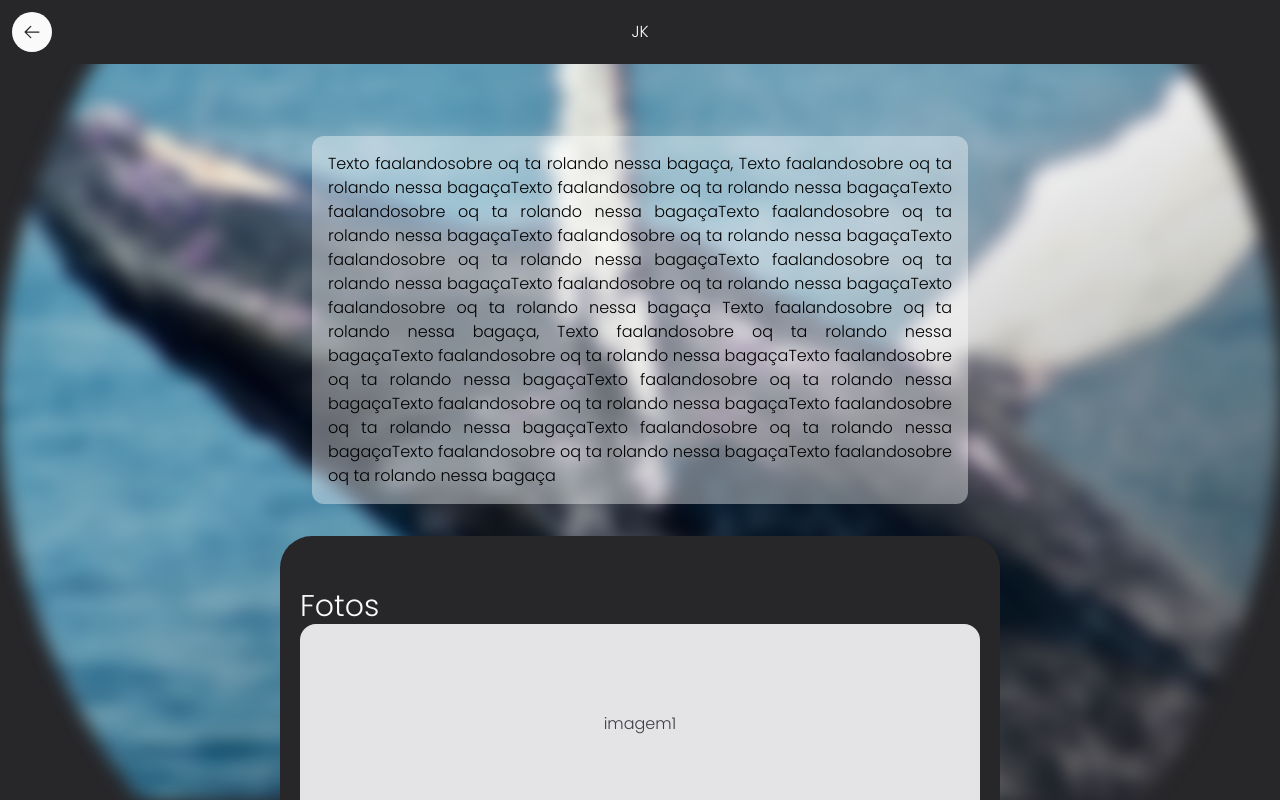
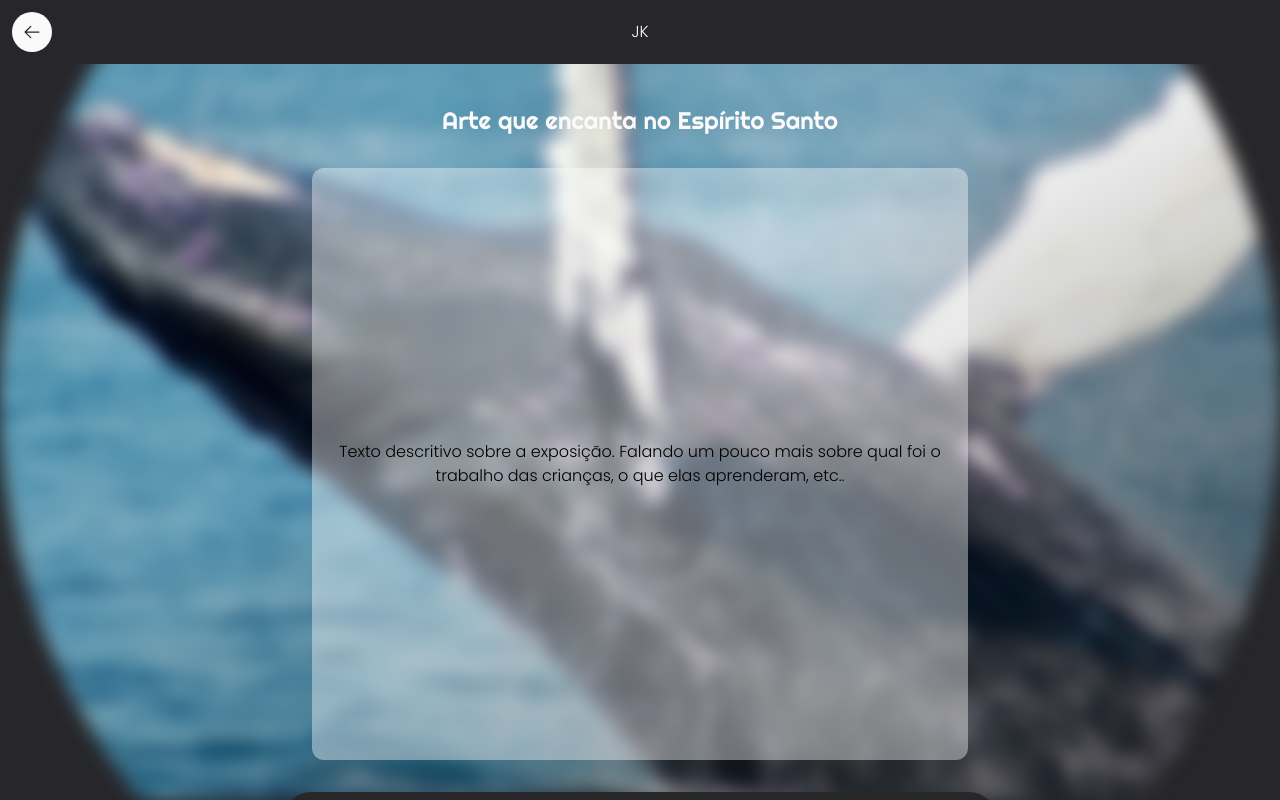
Before and after one commit to juliobissoli/SteamFair, a Next.js app: page /projects/jk in a window 1280 px wide. Built offline with nearby package versions, Linux system fonts and the light colour scheme.

Commit message:
Ajuste de texto

```diff
--- a/app/projects/[id]/page.tsx
+++ b/app/projects/[id]/page.tsx
@@ -4,6 +4,10 @@ import { schoolClasses, SchoolClassesI } from "@/data/schoolClassInfo";
 import { ArrowLeft } from "@phosphor-icons/react";
 import Link from "next/link";
 import { useEffect, useState } from "react";
+import { Righteous } from "next/font/google";
+
+const righteous = Righteous({ subsets: ["latin"], weight: "400" });
+
 
 export default function ProjectDetail({ params }: { params: { id: string } }) {
   const dataClass: SchoolClassesI = {
@@ -52,6 +56,7 @@ export default function ProjectDetail({ params }: { params: { id: string } }) {
           className="h-[100vh] absolute w-full top-0"
         ></div>
         <section className="z-10 absolute flex  items-center py-20 page-wrapper relative h-[100vh]">
+          <header className={`text-center text-2xl ${righteous.className}`}>Arte que encanta no Espírito Santo</header>
           <div
             className="rounded-xl border-zinc-100 border-1 p-4 m-8"
             style={{
@@ -60,23 +65,9 @@ export default function ProjectDetail({ params }: { params: { id: string } }) {
             }}
           >
             <div className="w-full">
-              <p className="text-black text-center text-justify">
-                Texto faalandosobre oq ta rolando nessa bagaça, Texto
-                faalandosobre oq ta rolando nessa bagaçaTexto faalandosobre oq
-                ta rolando nessa bagaçaTexto faalandosobre oq ta rolando nessa
-                bagaçaTexto faalandosobre oq ta rolando nessa bagaçaTexto
-                faalandosobre oq ta rolando nessa bagaçaTexto faalandosobre oq
-                ta rolando nessa bagaçaTexto faalandosobre oq ta rolando nessa
-                bagaçaTexto faalandosobre oq ta rolando nessa bagaçaTexto
-                faalandosobre oq ta rolando nessa bagaça Texto faalandosobre oq
-                ta rolando nessa bagaça, Texto faalandosobre oq ta rolando nessa
-                bagaçaTexto faalandosobre oq ta rolando nessa bagaçaTexto
-                faalandosobre oq ta rolando nessa bagaçaTexto faalandosobre oq
-                ta rolando nessa bagaçaTexto faalandosobre oq ta rolando nessa
-                bagaçaTexto faalandosobre oq ta rolando nessa bagaçaTexto
-                faalandosobre oq ta rolando nessa bagaçaTexto faalandosobre oq
-                ta rolando nessa bagaçaTexto faalandosobre oq ta rolando nessa
-                bagaça
+              <p className="text-black text-center flex justify-center items-center h-[70vh]">
+                Texto descritivo sobre a exposição. Falando um pouco mais sobre
+                qual foi o trabalho das crianças, o que elas aprenderam, etc..
               </p>
             </div>
           </div>
```
